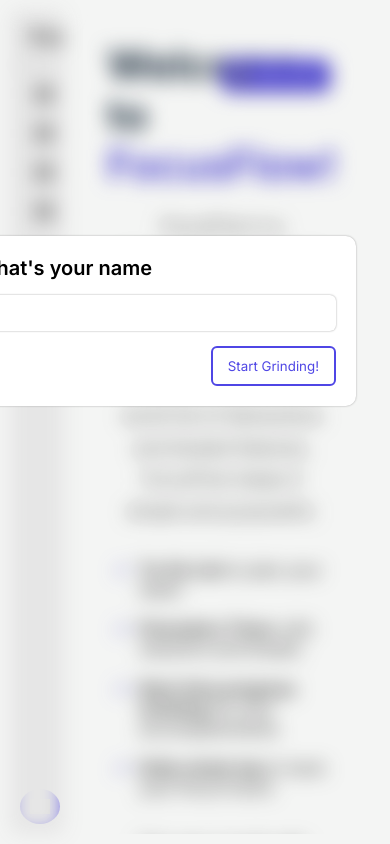
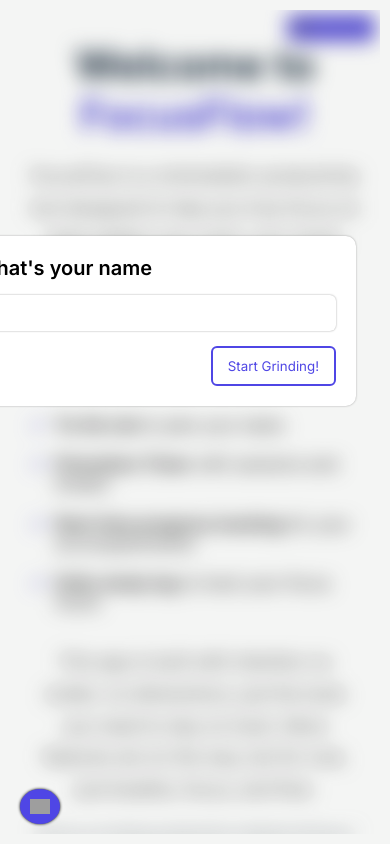
Before and after one commit to dipanshu447/Focus-flow, a React (Vite) app: page / in a window 390 px wide. Built offline with nearby package versions, Linux system fonts and the light colour scheme; grey boxes are pictures that could not be loaded; a web font is replaced by a local one.

Commit message:
Smaller screen hamburger responsive fix and other responsive works

```diff
--- a/src/components/MenuBar.jsx
+++ b/src/components/MenuBar.jsx
@@ -28,7 +28,7 @@ export default function Menu({ setPage, style, collapse, changeCollapse }) {
 
     return (
         <>
-            <div className="menu" style={Object.keys(style).length === 0 && collapse ? { flex: "0" } : style}>
+            <div className={"menu " +(collapse ? "open" : "")} style={style}>
                 <div className="heading">
                     <span>FocusFlow</span>
                     <img src="https://img.icons8.com/?size=100&id=HbCR7y4bJB52&format=png&color=000000" onClick={changeCollapse} alt="collapseIcon" />
--- a/src/index.css
+++ b/src/index.css
@@ -20,7 +20,7 @@
   position: relative;
 }
 
-.todoList-container{
+.todoList-container {
   flex: 8;
   overflow-y: auto;
   height: 100%;
@@ -45,6 +45,7 @@
 
 .menu {
   flex: 2;
+  min-width: 200px;
   height: auto;
   background-color: #fff;
   border-radius: 8px;
@@ -52,6 +53,11 @@
   overflow: hidden;
   position: relative;
   z-index: 10;
+}
+
+.menu.open {
+  min-width: 0px;
+  flex: 0;
 }
 
 .openCollapse {
@@ -69,6 +75,7 @@
   z-index: 0;
   transition: var(--transition-time-smooth);
   border: none;
+  box-shadow: 0 0 3px 0px #000000;
 }
 
 .openCollapse img {
@@ -83,7 +90,7 @@ header {
 }
 
 .head h1 {
-  font-size: 25px;
+  font-size: clamp(1.2rem, 2.5vw, 1.6rem);
   font-weight: 500;
   margin-bottom: 10px;
 }
@@ -321,7 +328,7 @@ header>img {
   transform: rotate(-90deg);
 }
 
-.pomodoro-container{
+.pomodoro-container {
   flex: 8;
   overflow-y: auto;
   height: 100%;
@@ -614,6 +621,7 @@ input:focus-visible {
   height: 100%;
   padding: 30px 50px 15px 50px;
   position: relative;
+  overflow-x: hidden;
 }
 
 .welcome {
@@ -626,6 +634,7 @@ input:focus-visible {
   transition: var(--transition-time-smooth);
   filter: blur(0px);
   height: inherit;
+  text-align: center;
 }
 
 .welcome h1 {
@@ -684,7 +693,7 @@ input:focus-visible {
 
 .EditName {
   position: fixed;
-  top: 20px;
+  top: 0px;
   right: 0;
 }
 
@@ -712,6 +721,7 @@ input:focus-visible {
   align-items: center;
   overflow-y: auto;
   padding: 10px 50px 15px 50px;
+  overflow-x: hidden;
 }
 
 .about-container {
@@ -782,3 +792,50 @@ input:focus-visible {
   font-size: 1rem;
   color: #555;
 }
+
+@media only screen and (max-width: 703px) {
+  .menu {
+    width: 50%;
+    height: 100%;
+    position: absolute;
+  }
+
+  .menu.open {
+    transform: translateX(-500px);
+  }
+
+  #root {
+    overflow: hidden;
+  }
+
+  .welcome-container {
+    padding: 30px 20px 15px 20px;
+  }
+
+  .EditName {
+    top: -28px;
+    right: -25px;
+    transform: scale(0.8)
+  }
+
+  .pomodoro-container {
+    display: flex;
+    justify-content: center;
+    padding: 2px 20px 0px 20px;
+    overflow-x: hidden;
+    transform: scale(0.95);
+  }
+
+  .todoList-container {
+    padding: 20px 20px 50px 20px;
+    overflow-x: hidden
+  }
+
+  .about {
+    padding: 0px 0px 20px 0px;;
+  }
+
+  .newTask {
+    font-size: revert;
+  }
+}
```
